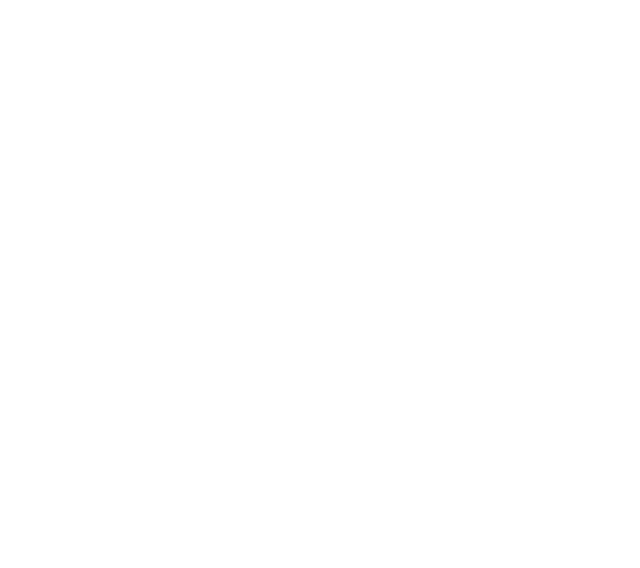
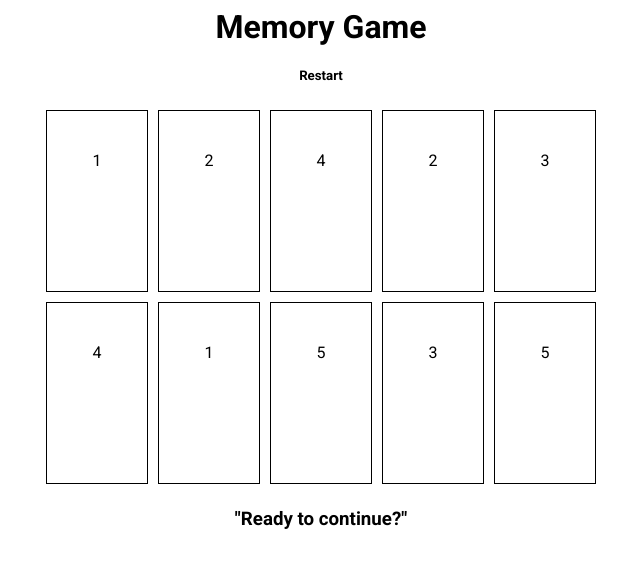
Before and after one commit to kalimar/simple-memory-game, a plain HTML site: page index.html in a window 1280 px wide. Shown: the whole page, without its empty margins (319-959 px from the left). Drawn offline with nearby package versions, Linux system fonts and the light colour scheme.

Commit message:
Basic memory game works

```diff
--- a/index.html
+++ b/index.html
@@ -0,0 +1,123 @@
+<html>
+<head>
+  <script src="http://code.jquery.com/jquery-1.11.0.min.js"></script>
+  <link rel="stylesheet" type="text/css" href="style.css">
+  <link href='http://fonts.googleapis.com/css?family=Roboto:400,700' rel='stylesheet' type='text/css'>
+  <script src="http://cdnjs.cloudflare.com/ajax/libs/lodash.js/2.4.1/lodash.js"></script>
+</head>
+<body>
+  <h1>Memory Game</h1>
+  <h5 class="restart-button">Restart</h5>
+  <div id="game">
+    <ul id="cards">
+      <li class="card-back" data="0"></li>
+      <li class="card-back" data="1"></li>
+      <li class="card-back" data="2"></li>
+      <li class="card-back" data="3"></li>
+      <li class="card-back" data="4"></li>
+      <li class="card-back" data="5"></li>
+      <li class="card-back" data="6"></li>
+      <li class="card-back" data="7"></li>
+      <li class="card-back" data="8"></li>
+      <li class="card-back" data="9"></li>
+    </ul>
+  </div>
+
+  <h3 class="continue-button hide">"Ready to continue?"</h3>
+
+  <footer>
+  <script>
+  var cards_picked = [];
+  $( document ).ready(function() {
+    start_game();
+  });
+
+  $(".continue-button").click(function (evt) {
+    continue_game();
+  });
+
+  $(".restart-button").click(function (evt) {
+    $('#cards').find('li').each(function() {
+      $(this).empty();
+    });
+    start_game();
+  });
+
+  $(".card-back").click(function (evt) {
+    if (cards_picked.length < 2) {
+      show_card($(this));
+      var card_picked = {
+        place : $(this).attr('data'),
+        face : $(this).data('card').face
+      }
+      cards_picked.push(card_picked);
+    }
+    if (cards_picked.length === 2) {
+      if (cards_picked[0].face === cards_picked[1].face) {
+        $('li[data="' + cards_picked[0].place + '"]').data('card').cleared = true;
+        $('li[data="' + cards_picked[1].place + '"]').data('card').cleared = true;
+      } else {
+        alert("Almost! Take another look.");
+        show_playable_cards();
+        show_continue_button();
+      }
+      cards_picked = [];
+    }
+  });
+
+  function show_card(el) {
+    el.removeClass('card-back');
+    el.text( el.data('card').face);
+  };
+
+  function start_game() {
+    shuffle_deck();
+    show_playable_cards();
+    show_continue_button();
+  };
+
+  function continue_game() {
+    $(".continue-button").addClass('hide');
+    $('#cards').find('li').each(function() {
+      if($(this).data('card').cleared === false) {
+        $(this).empty();
+        $(this).addClass('card-back');
+      }
+    });
+  };
+
+  function shuffle_deck() {
+    var deck = [1,1,2,2,3,3,4,4,5,5];
+    var face, card;
+    shuffle(deck);
+    $('#cards').find('li').each(function() {
+      face = deck.pop();
+      var card = {
+        face: face,
+        cleared: false
+      }
+      $(this).data('card',card);
+    });
+  };
+
+  function show_playable_cards() {
+    $('#cards').find('li').each(function() {
+      if ($('li').data('card').cleared === false) {
+        show_card($(this));
+      }
+    });
+  };
+
+  function show_continue_button() {
+    $('.continue-button').removeClass('hide');
+  };
+
+  // From Stack overflow http://stackoverflow.com/questions/6274339/how-can-i-shuffle-an-array-in-javascript
+  function shuffle(o) { //v1.0
+    for (var j, x, i = o.length; i; j = Math.floor(Math.random() * i), x = o[--i], o[i] = o[j], o[j] = x);
+    return o;
+  };
+  </script>
+</footer>
+</body>
+</html>
--- a/style.scss
+++ b/style.scss
@@ -0,0 +1,25 @@
+body {font-family:'Roboto', sans-serif}
+
+h1, h3, h5 {text-align: center;}
+
+.hide {display: none}
+
+ul#cards {
+    margin-left: auto;
+    margin-right: auto;
+    width: 600px;
+    overflow: hidden;
+    li {
+        border: 1px solid black;
+        width: 100px;
+        height: 40px;
+        height:140px;
+        display: block;
+        float: left;
+        margin: 5px;
+        padding-top: 40px;
+        text-align: center;
+        &.card-back {background-color: green}
+    }
+}
+.start-button, .restart-button, .continue-button {cursor: pointer}
```
Also changed, not shown: style.css, 2 other files.
